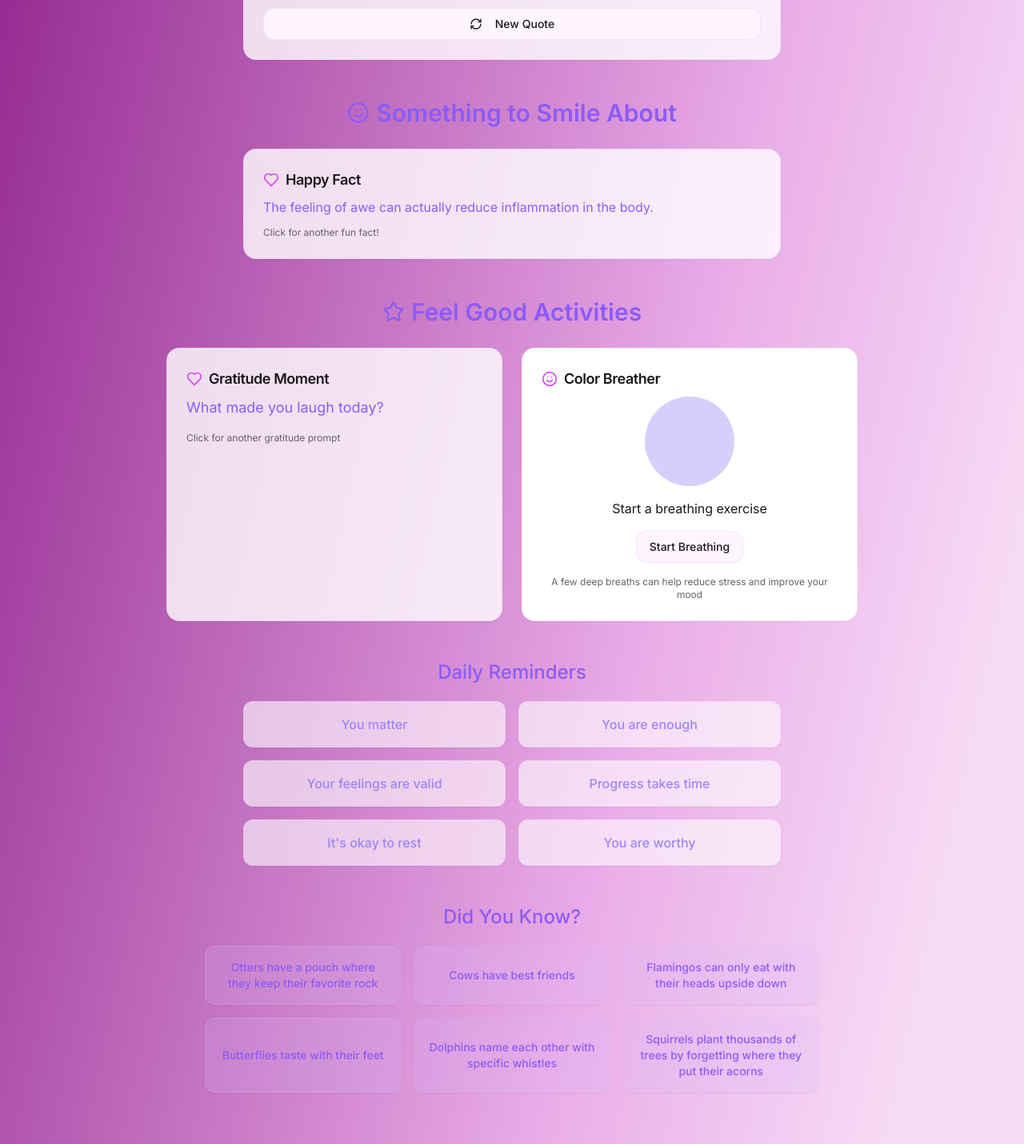
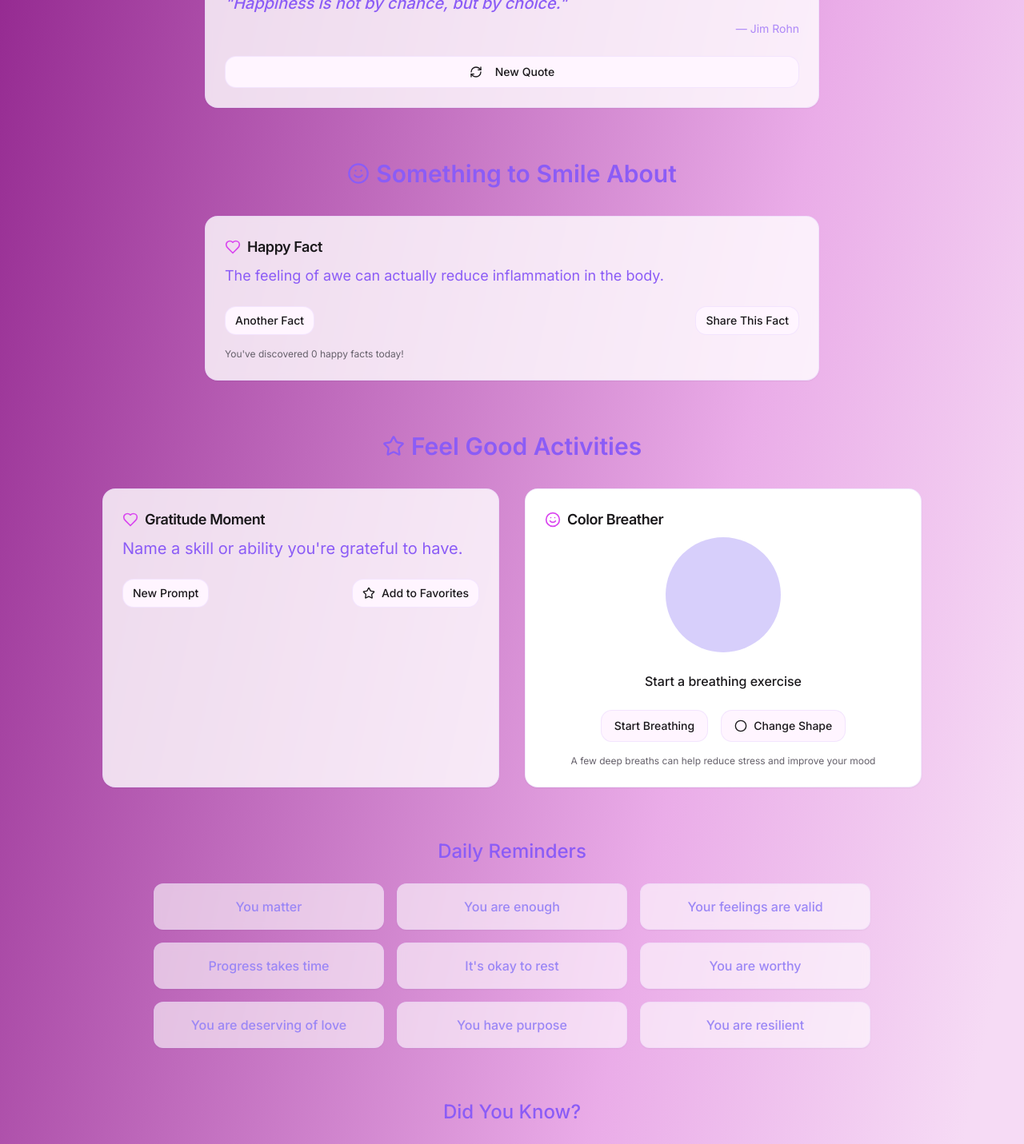
Before and after one commit to cornonthebob/lovely-day-affirmations, a React (Vite) app: page / in a window 1280 px wide. Shown: the part 660-2091 px from the top of the page at 80% size. Built offline with nearby package versions, Linux system fonts and the light colour scheme.

Commit message:
Fix: Color breather and add more functions
- Fixed the color breather component.
- Added more functions to the component.
- Made the component wider.

```diff
--- a/src/components/ColorBreather.tsx
+++ b/src/components/ColorBreather.tsx
@@ -3,12 +3,15 @@ import React, { useState, useEffect } from 'react';
 import { Card, CardContent, CardHeader, CardTitle } from '@/components/ui/card';
 import { Button } from '@/components/ui/button';
 import { cn } from '@/lib/utils';
-import { Smile } from 'lucide-react';
+import { Smile, Circle, Square } from 'lucide-react';
+import { toast } from 'sonner';
 
 const ColorBreather: React.FC = () => {
   const [isBreathing, setIsBreathing] = useState(false);
   const [instruction, setInstruction] = useState('Start a breathing exercise');
   const [count, setCount] = useState(0);
+  const [shape, setShape] = useState<'circle' | 'square'>('circle');
+  const [completedCycles, setCompletedCycles] = useState(0);
 
   useEffect(() => {
     let interval: ReturnType<typeof setInterval> | null = null;
@@ -22,6 +25,20 @@ const ColorBreather: React.FC = () => {
             setInstruction('Breathe in...');
           } else {
             setInstruction('Breathe out...');
+          }
+
+          // Track completed breathing cycles
+          if (newCount === 0 && prevCount === 7) {
+            setCompletedCycles(prev => {
+              const newCount = prev + 1;
+              if (newCount % 3 === 0) {
+                toast("Great job!", {
+                  description: "Keep going! Deep breathing reduces stress and anxiety.",
+                  duration: 3000,
+                });
+              }
+              return newCount;
+            });
           }
 
           return newCount;
@@ -40,12 +57,30 @@ const ColorBreather: React.FC = () => {
     if (!isBreathing) {
       setCount(0);
       setInstruction('Breathe in...');
+      toast("Starting breathing exercise", {
+        description: "Follow the expanding and contracting shape",
+        duration: 3000,
+      });
+    } else {
+      if (completedCycles > 0) {
+        toast("Well done!", {
+          description: `You completed ${completedCycles} breathing cycle${completedCycles !== 1 ? 's' : ''}`,
+          duration: 3000,
+        });
+      }
     }
     setIsBreathing(!isBreathing);
   };
 
+  const toggleShape = () => {
+    setShape(prev => prev === 'circle' ? 'square' : 'circle');
+    toast(`Shape changed to ${shape === 'circle' ? 'square' : 'circle'}`, {
+      duration: 1500,
+    });
+  };
+
   return (
-    <Card className="border-kind-lavender/30 overflow-hidden">
+    <Card className="border-kind-lavender/30 overflow-hidden h-full">
       <CardHeader className="pb-2">
         <CardTitle className="flex items-center gap-2 text-lg">
           <Smile className="h-5 w-5 text-kind-magenta" />
@@ -55,15 +90,17 @@ const ColorBreather: React.FC = () => {
       <CardContent className="text-center">
         <div
           className={cn(
-            "w-28 h-28 rounded-full mx-auto mb-4 transition-all duration-4000 relative",
+            "w-36 h-36 mx-auto mb-6 transition-all duration-4000 relative flex items-center justify-center",
+            shape === 'circle' ? "rounded-full" : "rounded-lg",
             isBreathing ? (count < 4 ? "scale-150 bg-kind-lavender" : "scale-100 bg-kind-pink") : "bg-kind-purple/40"
           )}
         >
           <div className="absolute inset-0 flex items-center justify-center">
-            <p className="text-white font-medium">{isBreathing ? Math.floor(count/4) + 1 : ""}</p>
+            <p className="text-white font-medium text-xl">{isBreathing ? Math.floor(count/4) + 1 : ""}</p>
           </div>
         </div>
-        <p className="text-md mb-4 h-6">{instruction}</p>
+        <p className="text-md mb-6 h-6 font-medium">{instruction}</p>
+        <div className="flex flex-col gap-3 md:flex-row md:justify-center md:items-center md:gap-4">
           <Button
             onClick={toggleBreathing}
             variant="outline"
@@ -71,10 +108,29 @@ const ColorBreather: React.FC = () => {
           >
             {isBreathing ? 'Stop' : 'Start Breathing'}
           </Button>
+
+          <Button
+            onClick={toggleShape}
+            variant="outline"
+            className="border-kind-lavender/30 hover:bg-kind-lavender/10 flex items-center gap-2"
+            disabled={isBreathing}
+          >
+            {shape === 'circle' ? <Circle className="h-4 w-4" /> : <Square className="h-4 w-4" />}
+            <span>Change Shape</span>
+          </Button>
+        </div>
+
         {!isBreathing && (
-          <p className="text-xs text-muted-foreground mt-4">
+          <div className="mt-4">
+            {completedCycles > 0 && (
+              <p className="text-sm text-kind-deepPurple mb-2">
+                You've completed {completedCycles} breathing cycle{completedCycles !== 1 ? 's' : ''}
+              </p>
+            )}
+            <p className="text-xs text-muted-foreground">
               A few deep breaths can help reduce stress and improve your mood
             </p>
+          </div>
         )}
       </CardContent>
     </Card>
--- a/src/components/GratitudeJournal.tsx
+++ b/src/components/GratitudeJournal.tsx
@@ -1,7 +1,8 @@
 
 import React, { useState, useEffect } from 'react';
 import { Card, CardContent, CardHeader, CardTitle } from '@/components/ui/card';
-import { Heart } from 'lucide-react';
+import { Button } from '@/components/ui/button';
+import { Heart, Star } from 'lucide-react';
 import { toast } from 'sonner';
 
 const gratitudePrompts = [
@@ -14,28 +15,67 @@ const gratitudePrompts = [
   "What's a simple pleasure you enjoyed?",
   "Name a skill or ability you're grateful to have.",
   "What's something good that happened today?",
-  "What's a comfort you often take for granted?"
+  "What's a comfort you often take for granted?",
+  "What act of kindness did you witness or experience?",
+  "What's something in nature that brings you joy?",
+  "Who helped you grow as a person?",
+  "What challenge taught you something valuable?",
+  "What tradition or ritual do you appreciate?"
 ];
 
 const GratitudeJournal: React.FC = () => {
   const [currentPrompt, setCurrentPrompt] = useState<string>("");
+  const [favorites, setFavorites] = useState<string[]>([]);
+  const [animation, setAnimation] = useState<boolean>(false);
 
   useEffect(() => {
+    // Load favorites from local storage if available
+    const savedFavorites = localStorage.getItem("gratitude-favorites");
+    if (savedFavorites) {
+      setFavorites(JSON.parse(savedFavorites));
+    }
+
+    // Set initial prompt
     setCurrentPrompt(gratitudePrompts[Math.floor(Math.random() * gratitudePrompts.length)]);
   }, []);
 
   const getNewPrompt = () => {
-    const newPrompt = gratitudePrompts[Math.floor(Math.random() * gratitudePrompts.length)];
+    setAnimation(true);
+
+    setTimeout(() => {
+      let newPrompt;
+      do {
+        newPrompt = gratitudePrompts[Math.floor(Math.random() * gratitudePrompts.length)];
+      } while (newPrompt === currentPrompt);
+
       setCurrentPrompt(newPrompt);
+      setAnimation(false);
 
       toast("Taking a moment for gratitude", {
         description: "Even just thinking about what you're grateful for can boost your mood!",
         duration: 4000,
       });
+    }, 300);
+  };
+
+  const toggleFavorite = () => {
+    const newFavorites = favorites.includes(currentPrompt)
+      ? favorites.filter(p => p !== currentPrompt)
+      : [...favorites, currentPrompt];
+
+    setFavorites(newFavorites);
+    localStorage.setItem("gratitude-favorites", JSON.stringify(newFavorites));
+
+    toast(favorites.includes(currentPrompt) ? "Removed from favorites" : "Added to favorites", {
+      description: favorites.includes(currentPrompt)
+        ? "Prompt removed from your favorites"
+        : "You can find this prompt in your favorites later",
+      duration: 3000,
+    });
   };
 
   return (
-    <Card className="bg-white/80 backdrop-blur-sm border-kind-lavender/30 overflow-hidden">
+    <Card className="bg-white/80 backdrop-blur-sm border-kind-lavender/30 overflow-hidden h-full">
       <CardHeader className="pb-2">
         <CardTitle className="flex items-center gap-2 text-lg">
           <Heart className="h-5 w-5 text-kind-magenta" />
@@ -43,12 +83,42 @@ const GratitudeJournal: React.FC = () => {
         </CardTitle>
       </CardHeader>
       <CardContent>
-        <p className="text-md md:text-lg text-kind-deepPurple mb-4">
+        <div className={`transition-all duration-300 ${animation ? 'opacity-0 -translate-y-4' : 'opacity-100 translate-y-0'}`}>
+          <p className="text-md md:text-lg lg:text-xl text-kind-deepPurple mb-6">
             {currentPrompt}
           </p>
-        <p className="text-xs text-muted-foreground mt-2 cursor-pointer" onClick={getNewPrompt}>
-          Click for another gratitude prompt
+
+          <div className="flex flex-col sm:flex-row items-center justify-between gap-3">
+            <Button
+              variant="outline"
+              size="sm"
+              className="border-kind-lavender/30 hover:bg-kind-lavender/10 w-full sm:w-auto"
+              onClick={getNewPrompt}
+            >
+              New Prompt
+            </Button>
+
+            <Button
+              variant="outline"
+              size="sm"
+              className={`w-full sm:w-auto flex items-center gap-2 ${
+                favorites.includes(currentPrompt)
+                ? "bg-kind-lavender/20 border-kind-purple"
+                : "border-kind-lavender/30"
+              }`}
+              onClick={toggleFavorite}
+            >
+              <Star className={`h-4 w-4 ${favorites.includes(currentPrompt) ? "text-kind-purple fill-kind-purple" : ""}`} />
+              <span>{favorites.includes(currentPrompt) ? "Favorited" : "Add to Favorites"}</span>
+            </Button>
+          </div>
+
+          {favorites.length > 0 && (
+            <p className="text-xs text-muted-foreground mt-4">
+              You have {favorites.length} favorite gratitude prompt{favorites.length !== 1 ? 's' : ''}
             </p>
+          )}
+        </div>
       </CardContent>
     </Card>
   );
--- a/src/components/HappyFact.tsx
+++ b/src/components/HappyFact.tsx
@@ -2,11 +2,14 @@
 import React, { useState, useEffect } from 'react';
 import { getRandomFact } from '../data/facts';
 import { Card, CardContent, CardHeader, CardTitle } from '@/components/ui/card';
+import { Button } from '@/components/ui/button';
 import { Heart } from 'lucide-react';
+import { toast } from 'sonner';
 
 const HappyFact: React.FC = () => {
   const [fact, setFact] = useState<string>('');
   const [isAnimating, setIsAnimating] = useState<boolean>(false);
+  const [factCount, setFactCount] = useState<number>(0);
 
   useEffect(() => {
     setFact(getRandomFact());
@@ -17,27 +20,87 @@ const HappyFact: React.FC = () => {
     setTimeout(() => {
       setFact(getRandomFact());
       setIsAnimating(false);
+      setFactCount(prev => {
+        const newCount = prev + 1;
+        if (newCount % 5 === 0) {
+          toast("Fact enthusiast!", {
+            description: `You've read ${newCount} happy facts today!`,
+            duration: 3000,
+          });
+        }
+        return newCount;
+      });
     }, 500);
   };
 
+  const shareFact = () => {
+    if (navigator.share) {
+      navigator.share({
+        title: 'A Happy Fact from KindSpace',
+        text: fact,
+        url: window.location.href,
+      }).then(() => {
+        toast("Shared successfully!", {
+          description: "You've spread some happiness!",
+          duration: 2000,
+        });
+      }).catch(error => {
+        console.log('Error sharing:', error);
+      });
+    } else {
+      // Fallback - copy to clipboard
+      navigator.clipboard.writeText(fact).then(() => {
+        toast("Copied to clipboard!", {
+          description: "Now you can share this happy fact anywhere!",
+          duration: 2000,
+        });
+      });
+    }
+  };
+
   return (
-    <Card className="bg-white/80 backdrop-blur-sm border-kind-lavender/30 overflow-hidden">
+    <Card className="bg-white/80 backdrop-blur-sm border-kind-lavender/30 overflow-hidden h-full">
       <CardHeader className="pb-2">
         <CardTitle className="flex items-center gap-2 text-lg">
           <Heart className="h-5 w-5 text-kind-magenta" />
           <span>Happy Fact</span>
         </CardTitle>
       </CardHeader>
-      <CardContent
-        className="cursor-pointer"
-        onClick={refreshFact}
-      >
+      <CardContent>
         <div
-          className={`transition-all duration-500 ${isAnimating ? 'opacity-0 translate-y-4' : 'opacity-100 translate-y-0'}`}
+          className={`transition-all duration-500 ${isAnimating ? 'opacity-0 translate-y-4' : 'opacity-100 translate-y-0'} cursor-pointer`}
+          onClick={refreshFact}
         >
-          <p className="text-sm md:text-base text-kind-deepPurple">{fact}</p>
-          <p className="text-xs mt-3 text-muted-foreground">
-            Click for another fun fact!
+          <p className="text-sm md:text-base lg:text-lg text-kind-deepPurple mb-6">{fact}</p>
+
+          <div className="flex flex-col sm:flex-row items-center justify-between gap-3">
+            <Button
+              variant="outline"
+              size="sm"
+              className="border-kind-lavender/30 hover:bg-kind-lavender/10 w-full sm:w-auto"
+              onClick={(e) => {
+                e.stopPropagation();
+                refreshFact();
+              }}
+            >
+              Another Fact
+            </Button>
+
+            <Button
+              variant="outline"
+              size="sm"
+              className="border-kind-lavender/30 hover:bg-kind-lavender/10 w-full sm:w-auto"
+              onClick={(e) => {
+                e.stopPropagation();
+                shareFact();
+              }}
+            >
+              Share This Fact
+            </Button>
+          </div>
+
+          <p className="text-xs mt-4 text-muted-foreground">
+            You've discovered {factCount} happy fact{factCount !== 1 ? 's' : ''} today!
           </p>
         </div>
       </CardContent>
--- a/src/pages/Index.tsx
+++ b/src/pages/Index.tsx
@@ -20,25 +20,25 @@ const Index: React.FC = () => {
   return (
     <div className="min-h-screen w-full bg-gradient-to-br from-kind-pink via-white to-kind-lavender bg-kind-gradient animate-gradient-shift bg-size-200">
       <div
-        className={`container max-w-4xl mx-auto py-12 px-4 transition-all duration-1000 ${
+        className={`container max-w-6xl mx-auto py-12 px-4 transition-all duration-1000 ${
           showPage ? 'opacity-100 translate-y-0' : 'opacity-0 translate-y-10'
         }`}
       >
         <header className="text-center mb-12">
           <div className="inline-flex items-center justify-center gap-2 mb-4">
             <Heart className="h-8 w-8 text-kind-magenta animate-pulse-gentle" />
-            <h1 className="text-4xl md:text-5xl font-bold gradient-text">KindSpace</h1>
+            <h1 className="text-4xl md:text-5xl lg:text-6xl font-bold gradient-text">KindSpace</h1>
             <Heart className="h-8 w-8 text-kind-magenta animate-pulse-gentle" />
           </div>
-          <p className="text-lg md:text-xl text-kind-deepPurple/80 max-w-2xl mx-auto">
+          <p className="text-lg md:text-xl lg:text-2xl text-kind-deepPurple/80 max-w-3xl mx-auto">
             A little corner of the internet filled with kindness just for you. Take what you need.
           </p>
         </header>
 
-        <main className="space-y-12">
+        <main className="space-y-16">
           {/* Main kind message */}
           <section className="mb-10">
-            <KindMessage className="max-w-2xl mx-auto floating" />
+            <KindMessage className="max-w-3xl mx-auto floating" />
           </section>
 
           {/* Feel good button */}
@@ -47,56 +47,59 @@ const Index: React.FC = () => {
           </section>
 
           {/* Quote section */}
-          <section className="mb-10">
-            <h2 className="text-2xl md:text-3xl font-semibold text-center mb-6 text-kind-deepPurple">
+          <section className="mb-16">
+            <h2 className="text-2xl md:text-3xl font-semibold text-center mb-8 text-kind-deepPurple">
               <span className="inline-flex items-center gap-2">
                 <BookOpen className="h-7 w-7" />
                 Daily Wisdom
               </span>
             </h2>
-            <div className="max-w-2xl mx-auto">
+            <div className="max-w-3xl mx-auto">
               <DailyQuote />
             </div>
           </section>
 
           {/* Happy facts section */}
-          <section className="mb-10">
-            <h2 className="text-2xl md:text-3xl font-semibold text-center mb-6 text-kind-deepPurple">
+          <section className="mb-16">
+            <h2 className="text-2xl md:text-3xl font-semibold text-center mb-8 text-kind-deepPurple">
               <span className="inline-flex items-center gap-2">
                 <Smile className="h-7 w-7" />
                 Something to Smile About
               </span>
             </h2>
-            <div className="max-w-2xl mx-auto">
+            <div className="max-w-3xl mx-auto">
               <HappyFact />
             </div>
           </section>
 
           {/* Gratitude and Breathing exercises */}
           <section className="mb-16">
-            <h2 className="text-2xl md:text-3xl font-semibold text-center mb-6 text-kind-deepPurple">
+            <h2 className="text-2xl md:text-3xl font-semibold text-center mb-8 text-kind-deepPurple">
               <span className="inline-flex items-center gap-2">
                 <Star className="h-7 w-7" />
                 Feel Good Activities
               </span>
             </h2>
-            <div className="grid grid-cols-1 md:grid-cols-2 gap-6 max-w-4xl mx-auto">
+            <div className="grid grid-cols-1 md:grid-cols-2 gap-8 max-w-5xl mx-auto">
               <GratitudeJournal />
               <ColorBreather />
             </div>
           </section>
 
           {/* Daily affirmations */}
-          <section className="mb-16 max-w-2xl mx-auto">
-            <h3 className="text-xl md:text-2xl font-medium text-center mb-5 text-kind-deepPurple">Daily Reminders</h3>
-            <div className="grid grid-cols-1 md:grid-cols-2 gap-4">
+          <section className="mb-16 max-w-4xl mx-auto">
+            <h3 className="text-xl md:text-2xl font-medium text-center mb-6 text-kind-deepPurple">Daily Reminders</h3>
+            <div className="grid grid-cols-1 sm:grid-cols-2 md:grid-cols-3 gap-4">
               {[
                 "You matter",
                 "You are enough",
                 "Your feelings are valid",
                 "Progress takes time",
                 "It's okay to rest",
-                "You are worthy"
+                "You are worthy",
+                "You are deserving of love",
+                "You have purpose",
+                "You are resilient"
               ].map((item, index) => (
                 <div
                   key={index}
@@ -109,16 +112,25 @@ const Index: React.FC = () => {
           </section>
 
           {/* Fun facts grid */}
-          <section className="mb-16 max-w-3xl mx-auto">
-            <h3 className="text-xl md:text-2xl font-medium text-center mb-5 text-kind-deepPurple">Did You Know?</h3>
-            <div className="grid grid-cols-1 md:grid-cols-3 gap-4">
+          <section className="mb-16 max-w-5xl mx-auto">
+            <h3 className="text-xl md:text-2xl font-medium text-center mb-6 text-kind-deepPurple">Did You Know?</h3>
+            <div className="grid grid-cols-1 sm:grid-cols-2 md:grid-cols-3 gap-4">
               {[
                 "Otters have a pouch where they keep their favorite rock",
                 "Cows have best friends",
                 "Flamingos can only eat with their heads upside down",
                 "Butterflies taste with their feet",
                 "Dolphins name each other with specific whistles",
-                "Squirrels plant thousands of trees by forgetting where they put their acorns"
+                "Squirrels plant thousands of trees by forgetting where they put their acorns",
+                "Penguins propose with pebbles",
+                "Honeybees can recognize human faces",
+                "Wombats have cube-shaped poop",
+                "Dogs can smell your feelings",
+                "Octopuses have three hearts",
+                "Baby elephants suck their trunks for comfort",
+                "Seahorses mate for life and hold each other's tails",
+                "Rats laugh when they're tickled",
+                "Crows give gifts to humans who feed them"
               ].map((fact, index) => (
                 <div
                   key={index}
```
Lines whose indentation alone changed are shown as unchanged.
